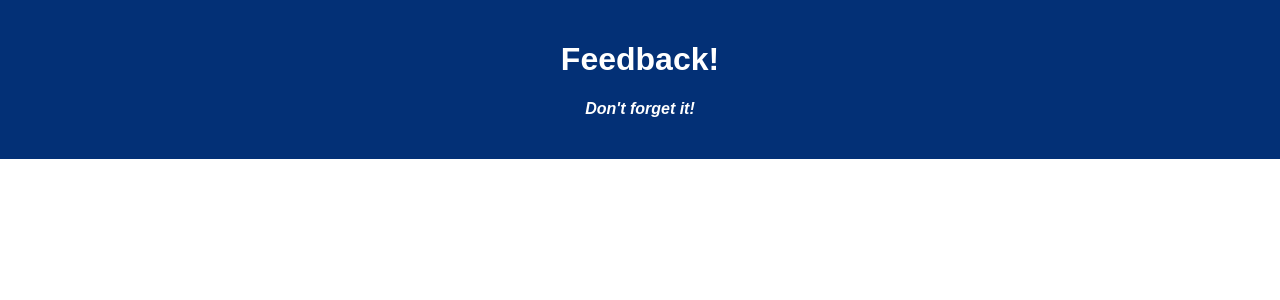
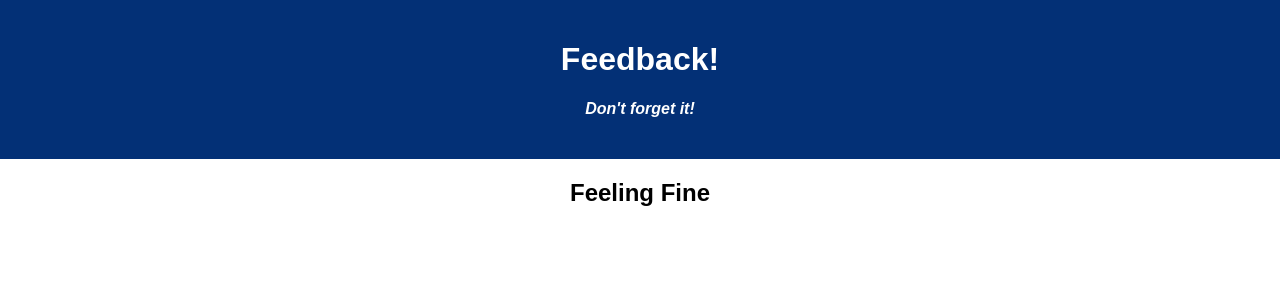
Before and after one commit to benbauer14/weekend-redux-feedback-loop, a React (Create React App) app: page /#/Comments in a window 1280 px wide. Shown: the top 300 px of the page. Built offline with nearby package versions, Linux system fonts and the light colour scheme.

Commit message:
routes setup and functioning

```diff
--- a/package.json
+++ b/package.json
@@ -10,6 +10,7 @@
     "react": "^17.0.2",
     "react-dom": "^17.0.1",
     "react-redux": "^7.2.3",
+    "react-router-dom": "^5.2.0",
     "react-scripts": "^4.0.1",
     "redux-logger": "^3.0.6"
   },
--- /dev/null
+++ b/src/components/Admin/Admin.jsx
@@ -0,0 +1,6 @@
+function Admin () {
+    return(
+        <h2>Feeling Fine</h2>
+    )
+}
+export default Admin
--- a/src/components/App/App.jsx
+++ b/src/components/App/App.jsx
@@ -1,6 +1,15 @@
 import React from 'react';
 import axios from 'axios';
 import './App.css';
+import {HashRouter, Route} from 'react-router-dom'
+
+//routes
+import FeelingToday from '../FeelingToday/FeelingToday'
+import Understand from '../Understand/Understand'
+import Supported from '../Supported/Supported'
+import Comments from '../Comments/Comments'
+import Review from '../Review/Review'
+import ThankYou from '../ThankYou/ThankYou'
 
 function App() {
 
@@ -10,6 +19,26 @@ function App() {
         <h1 className='App-title'>Feedback!</h1>
         <h4>Don't forget it!</h4>
       </header>
+      <HashRouter>
+        <Route path='/' exact>
+          <FeelingToday />
+        </Route>
+        <Route path='/Understanding'>
+          <Understand />
+        </Route>
+        <Route  path='/Supported'>
+          <Supported />
+        </Route>
+        <Route path='/Comments'>
+          <Comments />
+        </Route>
+        <Route path='/Review'>
+          <Review />
+        </Route>
+        <Route path='/ThankYou'>
+          <ThankYou />
+        </Route>
+      </HashRouter>
     </div>
   );
 }
--- /dev/null
+++ b/src/components/Comments/Comments.jsx
@@ -0,0 +1,6 @@
+function Comments () {
+    return(
+        <h2>Feeling Fine</h2>
+    )
+}
+export default Comments
--- /dev/null
+++ b/src/components/FeelingToday/FeelingToday.jsx
@@ -0,0 +1,6 @@
+function FeelingToday () {
+    return(
+        <h2>Feeling Fine</h2>
+    )
+}
+export default FeelingToday
--- /dev/null
+++ b/src/components/Review/Review.jsx
@@ -0,0 +1,6 @@
+function Review () {
+    return(
+        <h2>Feeling Fine</h2>
+    )
+}
+export default Review
--- /dev/null
+++ b/src/components/Supported/Supported.jsx
@@ -0,0 +1,6 @@
+function Supported () {
+    return(
+        <h2>Feeling Fine</h2>
+    )
+}
+export default Supported
--- /dev/null
+++ b/src/components/ThankYou/ThankYou.jsx
@@ -0,0 +1,6 @@
+function ThankYou () {
+    return(
+        <h2>Feeling Fine</h2>
+    )
+}
+export default ThankYou
--- /dev/null
+++ b/src/components/Understand/Understand.jsx
@@ -0,0 +1,6 @@
+function Understand () {
+    return(
+        <h2>Feeling Fine</h2>
+    )
+}
+export default Understand
--- a/src/index.js
+++ b/src/index.js
@@ -3,6 +3,23 @@ import ReactDOM from 'react-dom';
 import './index.css';
 import App from './components/App/App';
 import registerServiceWorker from './registerServiceWorker';
+import { Provider } from 'react-redux';
+import {logger} from 'redux-logger';
+import { combineReducers, createStore, applyMiddleware} from 'redux'
 
-ReactDOM.render(<App />, document.getElementById('root'));
+const comments = ( state = [], action ) => {
+    return state
+}
+
+const store=createStore(
+    combineReducers({
+        comments: comments,
+        // feeling: feeling,
+        // review: review,
+        // supported: supported,
+        // understand: understand
+    }), applyMiddleware(logger)
+)
+
+ReactDOM.render(<Provider store={store}><App /></Provider>, document.getElementById('root'));
 registerServiceWorker();
```
Also changed, not shown: 1 other file (tests, documents, lock files or other folders).
